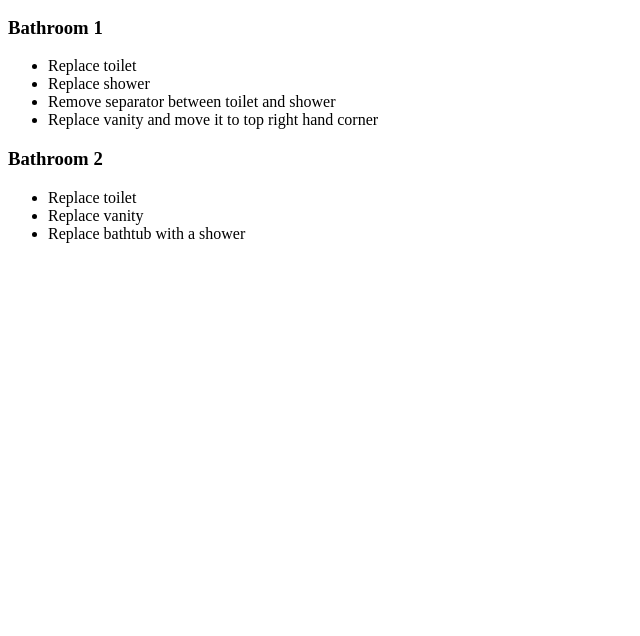
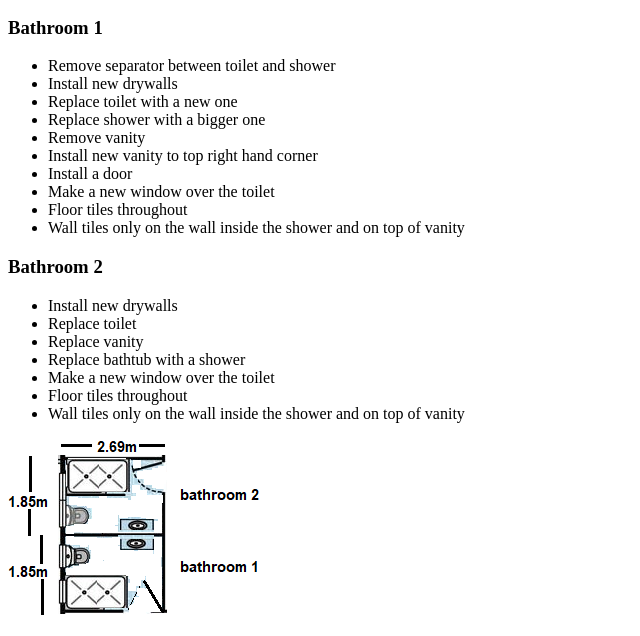
Before and after one commit to budi-kurniawan/budi-kurniawan.github.io, a plain HTML site: page bathroom.html in a window 1280 px wide. Shown: the part 298-934 px from the top of the page, without its empty margins (0-640 px from the left). Before the commit the page ends 800 px from the top, so only its background shows below. Drawn offline with Linux system fonts and the light colour scheme.

Commit message:
added bathroom.html

```diff
--- a/bathroom.html
+++ b/bathroom.html
@@ -16,18 +16,32 @@
 
 <h3>Bathroom 1</h3>
 <ul>
-<li>Replace toilet</li>
-<li>Replace shower</li>
 <li>Remove separator between toilet and shower</li>
-<li>Replace vanity and move it to top right hand corner</li>
+<li>Install new drywalls</li>
+<li>Replace toilet with a new one</li>
+<li>Replace shower with a bigger one</li>
+<li>Remove vanity</li>
+<li>Install new vanity to top right hand corner</li>
+<li>Install a door</li>
+<li>Make a new window over the toilet</li>
+<li>Floor tiles throughout</li>
+<li>Wall tiles only on the wall inside the shower and on top of vanity</li>
 </ul>
 
 
 <h3>Bathroom 2</h3>
 <ul>
+<li>Install new drywalls</li>
 <li>Replace toilet</li>
 <li>Replace vanity</li>
 <li>Replace bathtub with a shower</li>
+<li>Make a new window over the toilet</li>
+<li>Floor tiles throughout</li>
+<li>Wall tiles only on the wall inside the shower and on top of vanity</li>
 </ul>
+
+<p>
+<img src='img/new.png'/>
+</p>
 </body>
 </html>
```
Also changed, not shown: img/new.png (added), img/old.png.
